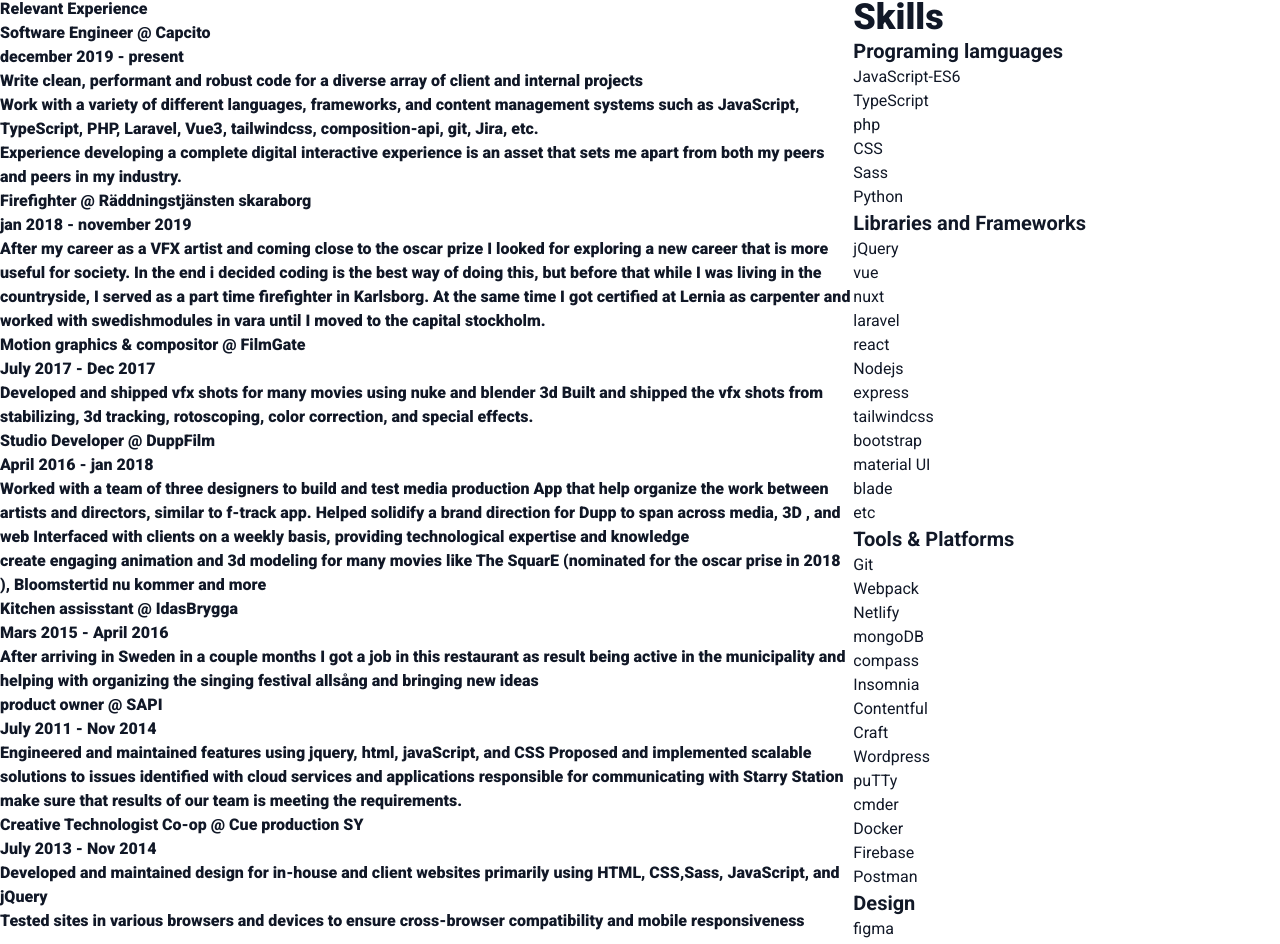
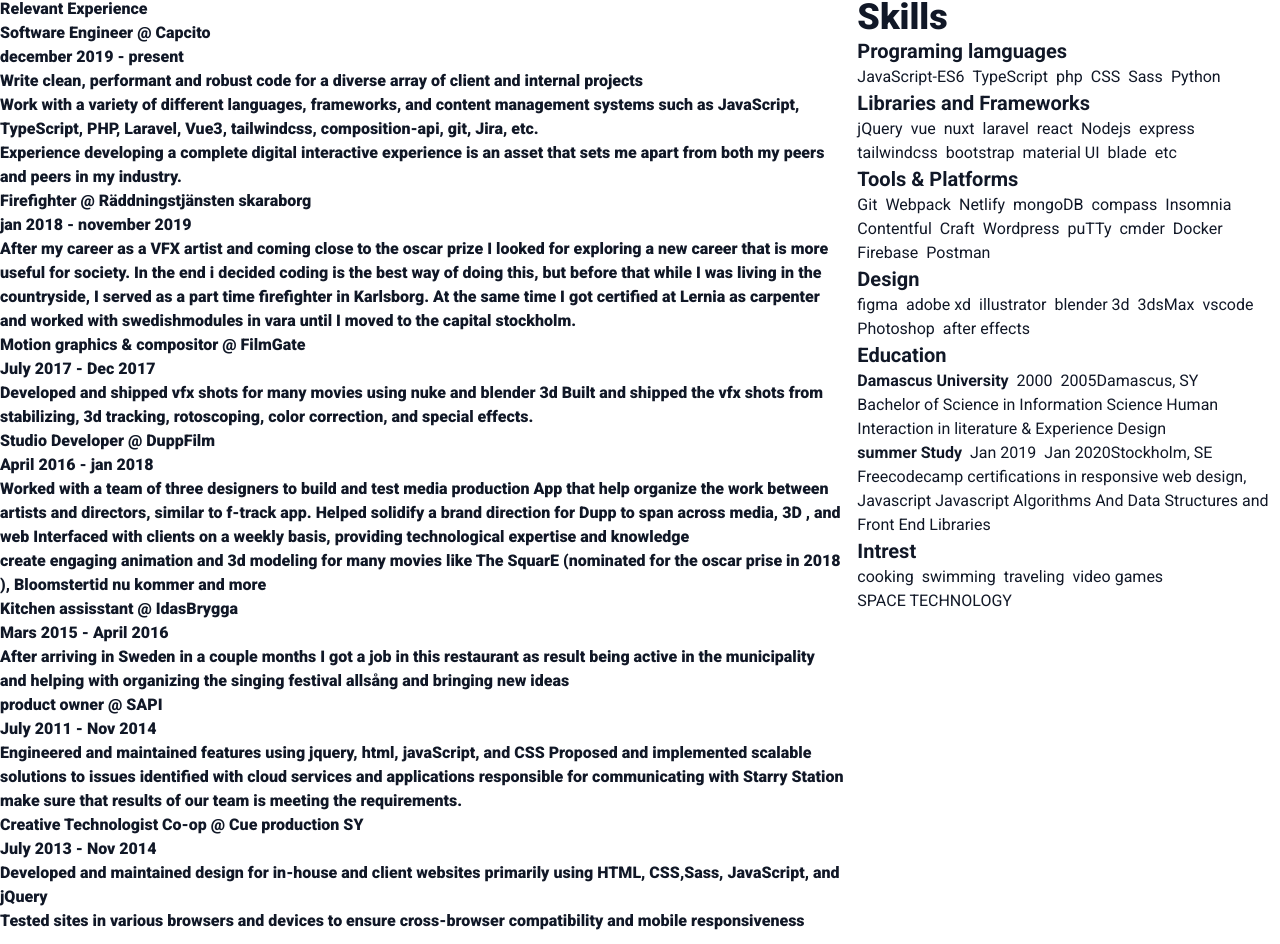
Before and after one commit to Samk13/sam-arbid, a Vue app: page / in a window 1280 px wide. Shown: the part 220-1164 px from the top of the page. Built offline with nearby package versions, Linux system fonts and the light colour scheme.

Commit message:
skills component add some spacing

```diff
--- a/src/components/CvBodyRight.vue
+++ b/src/components/CvBodyRight.vue
@@ -1,57 +1,77 @@
 <template>
     <!-- Skills -->
-    <div v-if="data.skills">
+    <div v-if="data.skills" class="ml-3">
         <div class="text-4xl font-roboto font-black" id="right">Skills</div>
         <div>
             <h1 class="text-xl font-bold">Programing lamguages</h1>
-            <ul
+            <div
                 v-for="(lang, index) in data.skills.programingLanguages"
                 :key="index"
+                class="inline-block"
             >
-                <li>{{ lang }}</li>
-            </ul>
+                <span class="mr-2">{{ lang }}</span>
+            </div>
         </div>
         <div>
             <h1 class="text-xl font-bold">Libraries and Frameworks</h1>
-            <ul
+            <div
                 v-for="(framework, index) in data.skills.LibrariesFrameworks"
                 :key="index"
+                class="inline-block"
             >
-                <li>{{ framework }}</li>
-            </ul>
+                <div class="mr-2">{{ framework }}</div>
+            </div>
         </div>
         <div>
             <h1 class="text-xl font-bold">Tools & Platforms</h1>
-            <ul v-for="(plat, index) in data.skills.platforms" :key="index">
-                <li>{{ plat }}</li>
-            </ul>
+            <div
+                v-for="(plat, index) in data.skills.platforms"
+                :key="index"
+                class="inline-block"
+            >
+                <div class="mr-2">{{ plat }}</div>
+            </div>
         </div>
         <div>
             <h1 class="text-xl font-bold">Design</h1>
-            <ul v-for="(design, index) in data.skills.Design" :key="index">
-                <li>{{ design }}</li>
-            </ul>
+            <div
+                v-for="(design, index) in data.skills.Design"
+                :key="index"
+                class="inline-block"
+            >
+                <div class="mr-2">{{ design }}</div>
+            </div>
         </div>
         <!-- Education -->
         <div>
             <h1 class="text-xl font-bold">Education</h1>
-            <ul v-for="(educ, index) in data.Education" :key="index">
-                <li>
-                    <span>{{ educ.place }}</span>
-                    <span>{{ educ.startDate }}</span>
-                    <span>{{ educ.endDate }}</span>
+            <div
+                v-for="(educ, index) in data.Education"
+                :key="index"
+                class="inline-block"
+            >
+                <div class="mr-2">
+                    <span class="font-bold mr-2">{{ educ.place }}</span>
+                    <div class="inline-block">
+                        <span class="mr-2">{{ educ.startDate }}</span>
+                        <span>{{ educ.endDate }}</span>
+                    </div>
                     <span>{{ educ.location }}</span>
                     <p>{{ educ.description }}</p>
-                </li>
-            </ul>
+                </div>
+            </div>
         </div>
         <div>
             <h1 class="text-xl font-bold">Intrest</h1>
-            <ul v-for="(intr, index) in data.Interests" :key="index">
-                <li>
+            <div
+                v-for="(intr, index) in data.Interests"
+                :key="index"
+                class="inline-block"
+            >
+                <div class="mr-2">
                     <span>{{ intr }}</span>
-                </li>
-            </ul>
+                </div>
+            </div>
         </div>
     </div>
 </template>
```
